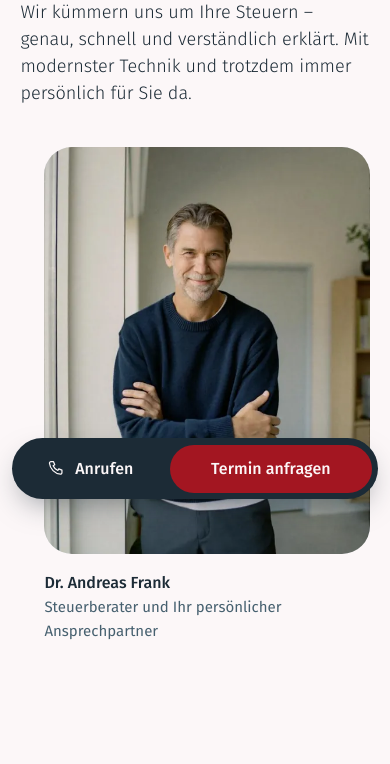
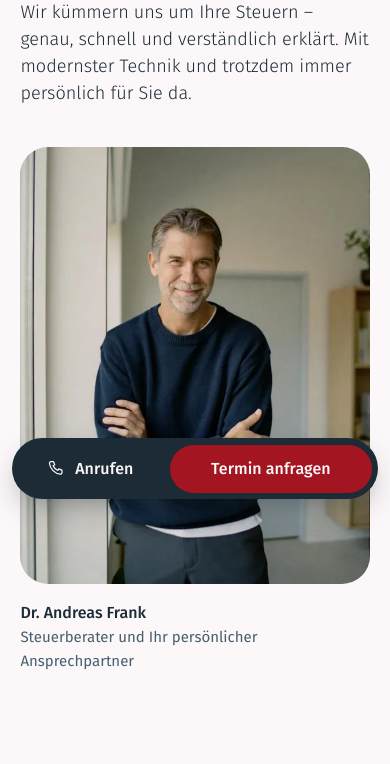
Before and after one commit to grafitecture/dr_andreas_frank, a plain HTML site: page index.html in a window 390 px wide. Shown: the part 333-1097 px from the top of the page. Drawn offline with Linux system fonts and the light colour scheme.

Commit message:
Hero-Bild mobil und Tablet in voller Breite wie alle Bilder
Kein Versatz mehr, links und rechts gleicher Abstand; Tablet 4:3,2, Handy 4:5.

Co-Authored-By: Claude Opus 5.5 <noreply@anthropic.com>
Claude-Session: https://claude.ai/code/session_0135uWaHLiALuEPBHAhynDFf

```diff
--- a/assets/css/style.css
+++ b/assets/css/style.css
@@ -424,7 +424,8 @@ mark.todo { background: #FFF1B8; color: var(--ink); padding: 0 .2em; border-radi
 @media (max-width: 960px) {
   .move__address { justify-self: start; }
   .hero__grid, .personal, .move__grid, .career, .contact__grid, .method__media { grid-template-columns: 1fr; }
-  .hero__figure { max-width: 30rem; margin-left: auto; }
+  .hero__figure { max-width: none; margin: 0; }  /* volle Breite wie alle Bilder */
+  .hero__figure img { aspect-ratio: 4 / 3.2; object-position: 50% 20%; }
   .services { grid-template-columns: 1fr; }
   .team { grid-template-columns: repeat(2, minmax(0, 1fr)); }
   .faq-layout { grid-template-columns: 1fr; }
@@ -443,7 +444,7 @@ mark.todo { background: #FFF1B8; color: var(--ink); padding: 0 .2em; border-radi
   .footer__grid { grid-template-columns: 1fr; }
   .team-photo img { aspect-ratio: 4 / 3; }
   .faq-item__body { padding-right: 0; }
-  .hero__figure { margin-left: 1.5rem; }
+  .hero__figure img { aspect-ratio: 4 / 5; object-position: 50% 15%; }
 }
 
 /* ---------- Der eine Moment: Die Rechnung geht auf ---------- */
--- a/index.html
+++ b/index.html
@@ -10,7 +10,7 @@
 <meta name="format-detection" content="telephone=no">
 <link rel="preload" href="assets/fonts/FiraSans-Light.woff" as="font" type="font/woff" crossorigin>
 <link rel="preload" href="assets/fonts/FiraSans-Regular.woff" as="font" type="font/woff" crossorigin>
-<link rel="stylesheet" href="assets/css/style.css?v=211c4764">
+<link rel="stylesheet" href="assets/css/style.css?v=c813f15c">
 <script src="assets/js/early.js?v=de8ec58e"></script>
 <link rel="icon" href="favicon.svg" type="image/svg+xml">
 <link rel="icon" href="favicon.ico" sizes="32x32">
@@ -98,7 +98,7 @@
       </div>
 
       <figure class="hero__figure">
-        <img src="assets/img/andreas-frank.webp" srcset="assets/img/andreas-frank-560.webp 560w, assets/img/andreas-frank.webp 800w" sizes="(max-width: 960px) 30rem, 36vw" width="800" height="1066" alt="Dr. Andreas Frank in dunkelblauem Pullover, mit verschränkten Armen und einem Lächeln, in einem hellen Büro" fetchpriority="high">
+        <img src="assets/img/andreas-frank.webp" srcset="assets/img/andreas-frank-560.webp 560w, assets/img/andreas-frank.webp 800w" sizes="(max-width: 960px) 100vw, 36vw" width="800" height="1066" alt="Dr. Andreas Frank in dunkelblauem Pullover, mit verschränkten Armen und einem Lächeln, in einem hellen Büro" fetchpriority="high">
         <figcaption><strong>Dr. Andreas Frank</strong>Steuerberater und Ihr persönlicher Ansprechpartner</figcaption>
       </figure>
     </div>
```
Also changed, not shown: 404.html (+1 -1 lines), datenschutz.html (+1 -1 lines), faq.html (+1 -1 lines), impressum.html (+1 -1 lines).
